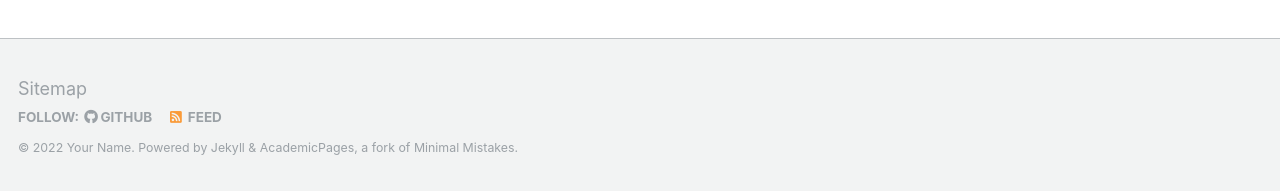
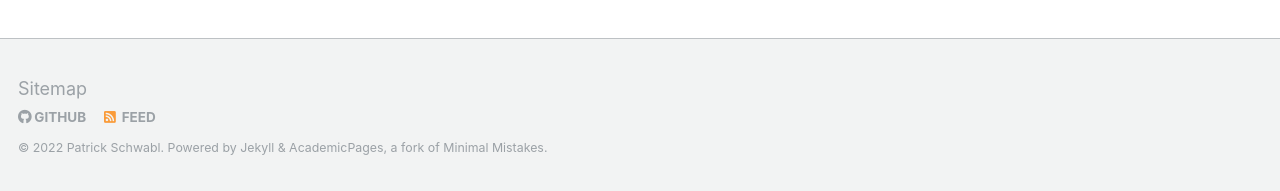
Before and after one commit to patschw/patschw.github.io, a Jekyll site: the page built from _pages/about.md, in a window 1280 px wide and 900 px high, scrolled down 2463 px. Shown: the part 706-897 px from the top of the window. Built offline with Jekyll 4.4.1, drawn with Linux system fonts in a browser that asks for light colours; some web fonts are replaced; some of the changed text lies outside the part shown.

Commit message:
Initial commit

```diff
--- a/_config.yml
+++ b/_config.yml
@@ -6,10 +6,10 @@
 # `jekyll serve`. If you change this file, please restart the server process.
 
 # Site Settings
-locale                   : "en-US"
-title                    : "Your Name / Site Title"
+locale                   : "de-DE"
+title                    : "Welcome!"
 title_separator          : "-"
-name                     : &name "Your Name"
+name                     : &name "Patrick Schwabl"
 description              : &description "personal description"
 url                      : https://patschw.github.io/ # the base hostname & protocol for your site e.g. "https://mmistakes.github.io"
 baseurl                  : "" # the subpath of your site, e.g. "/blog"
```
